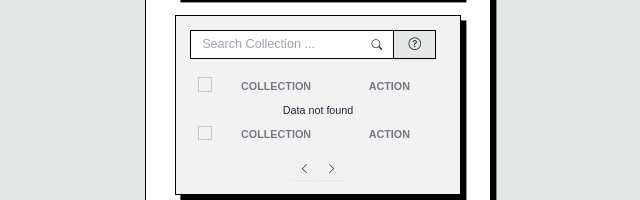
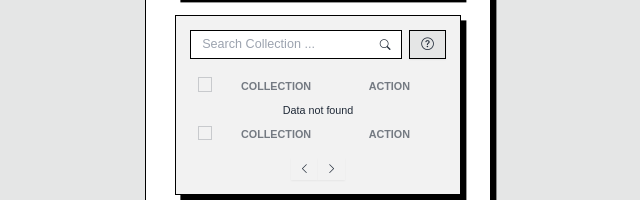
Before and after one commit to RevanSP/FIRESTORE-BACKUP, a website: page public/index.html in a window 1280 px wide. Shown: the part 304-504 px from the top of the page, 322-962 px from the left. Drawn offline with nearby package versions, Linux system fonts and the light colour scheme; a web font is replaced by a local one.

Commit message:
fix : input and button

```diff
--- a/public/index.html
+++ b/public/index.html
@@ -49,16 +49,16 @@
                     id="submitButton" disabled>SUBMIT</button>
             </form>
             <div class="bg-base-200 mt-3 border-2 border-black shadow-[6px_6px_0px_0px_rgba(0,0,0,1)] mt-3 p-4">
-                <div class="join">
+                <div class="flex items-center gap-2 mb-4">
                     <label
-                        class="input input-bordered flex items-center  gap-2 input-sm mb-4 border-2  border-black rounded-none">
-                        <input type="text" id="searchInput" class="grow join-item"
-                            placeholder="Search Collection ..." />
+                        class="input input-bordered flex items-center gap-2 input-sm border-2 border-black rounded-none w-full">
+                        <input type="text" id="searchInput" class="grow" placeholder="Search Collection ..." />
                         <i class="bi bi-search text-xs"></i>
                     </label>
                     <button onclick="question.showModal()"
-                        class="btn join-item rounded-none btn-sm px-4 border-2 bg-base-300 border-black rounded-none"><i
-                            class="bi bi-question-circle"></i></button>
+                        class="btn rounded-none btn-sm border-2 bg-base-300 border-black">
+                        <i class="bi bi-question-circle"></i>
+                    </button>
                 </div>
                 <div class="overflow-x-auto">
                     <table class="table table-xs table-zebra">
```
